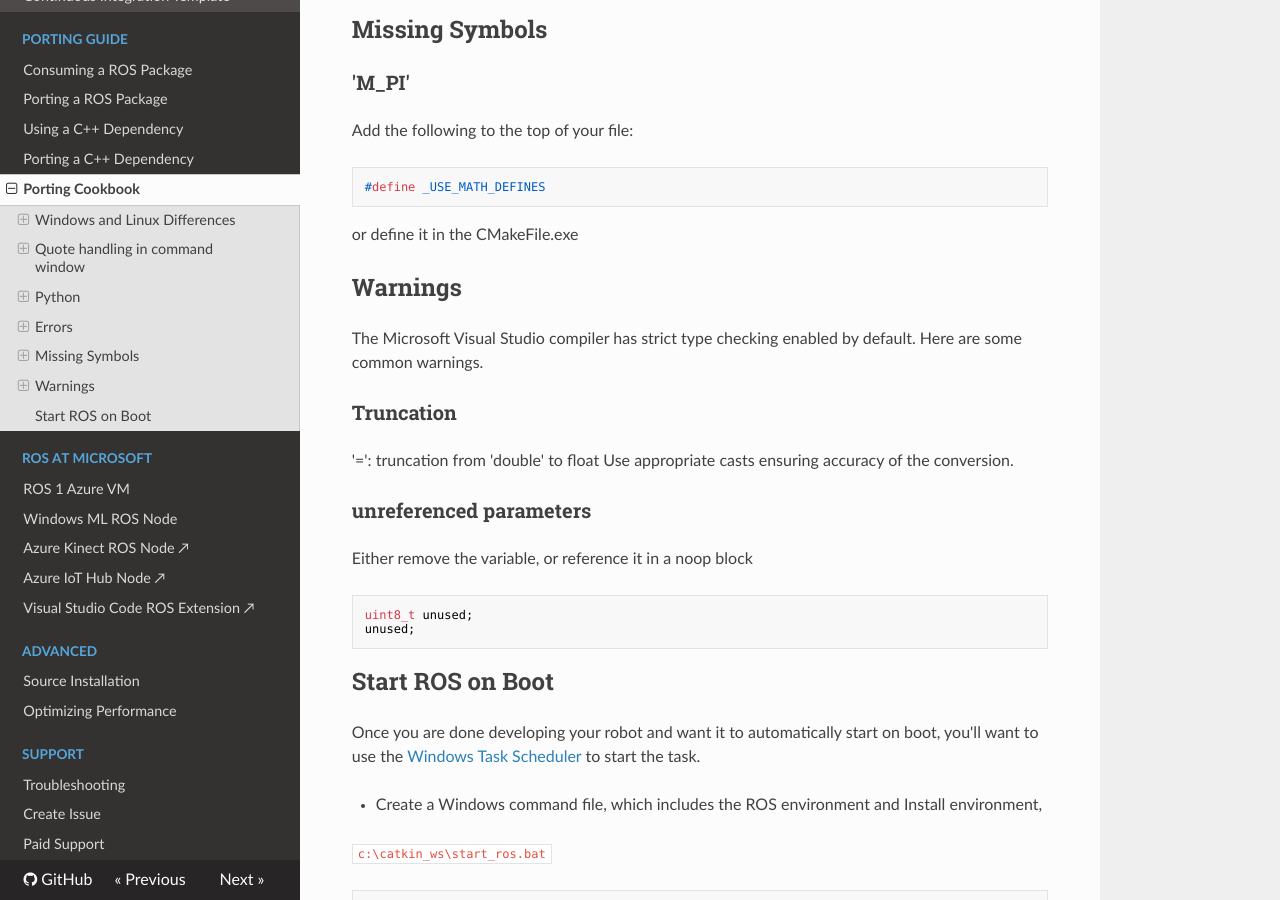
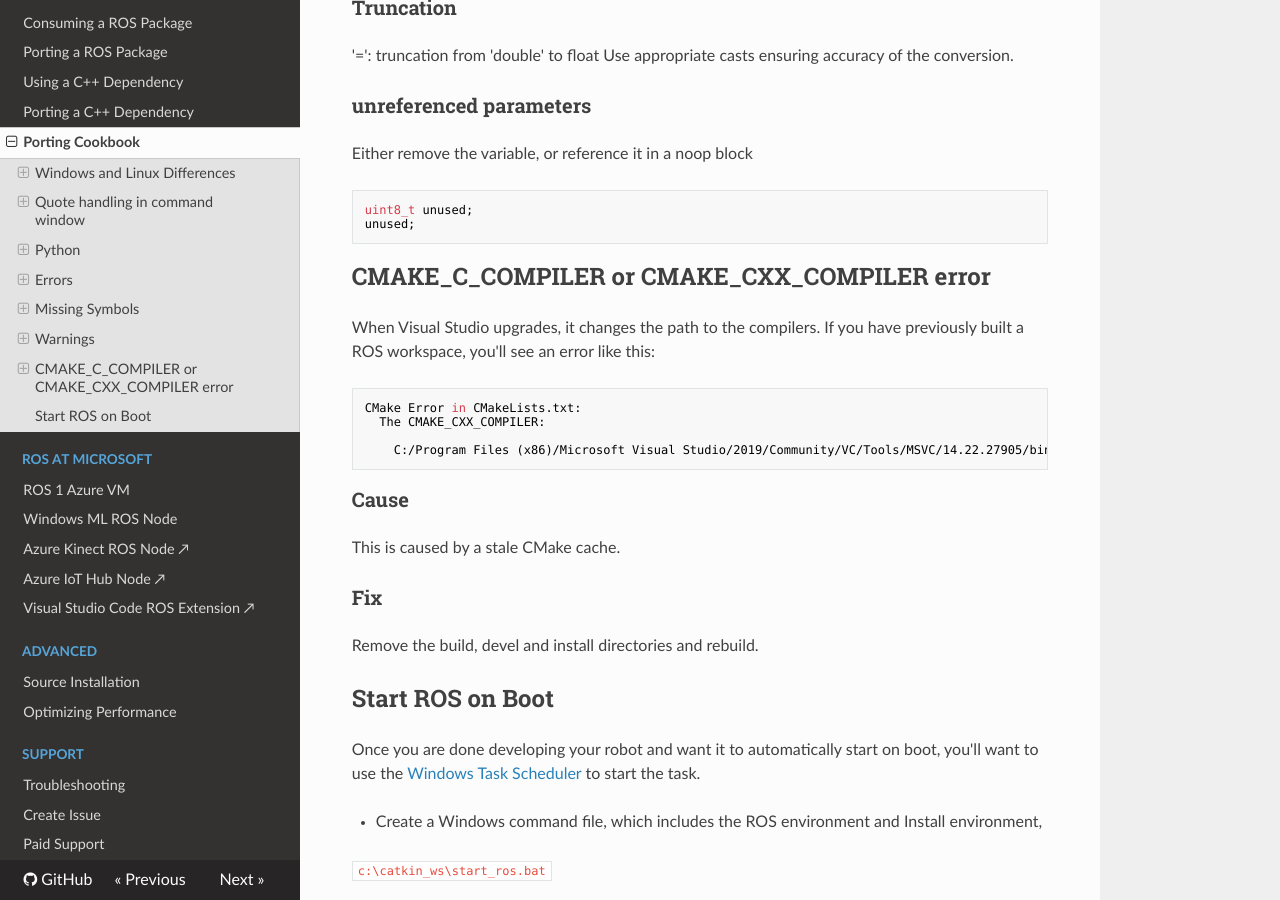
Before and after one commit to ms-iot/ROSOnWindows, an MkDocs documentation site: the page built from docs/Porting/Cookbook.md, in a window 1280 px wide and 900 px high, scrolled down 6032 px. Built offline with MkDocs 1.6.1, drawn with Linux system fonts in a browser that asks for light colours; nearby versions of some CDN libraries; some of the changed text lies outside the part shown.

Commit message:
Add Compiler upgrade error fixes
And remove a stale suggestion

````diff
--- a/docs/Porting/Cookbook.md
+++ b/docs/Porting/Cookbook.md
@@ -97,10 +97,10 @@
   set(CMAKE_CXX_STANDARD 11)
 endif()
 ```
-### ____attribute____
-____attribute____ is not suppported on MSVC. You can use a macro replacement or use a cross platform convention.
+### `__attribute____`
+`__attribute__` is not suppported with Microsoft compilers. You can use a macro replacement or use a cross platform convention.
 
-### `Unresolved External`
+### Unresolved External
 Linux automatically exports symbols. Windows, symbols are private by default. [CMake provides a facility for this](https://cmake.org/cmake/help/v3.4/prop_tgt/WINDOWS_EXPORT_ALL_SYMBOLS.html).
 
 In your cmake:
@@ -170,22 +170,6 @@
   )
 ```
 
-### Boost::asio Winsock.h has already been included
-
-#### Cause:
-ROS includes Windows.h, but explicitly excludes Winsock.h. Boost's socket_types.h checks for this flag and assumes winsock.h was included.
-
-#### Fix:
-Add the following before boost/asio.hpp:
-``` C++
-#include <ros/ros.h>
-
-#ifdef WIN32
-#include <winsock2.h>
-#endif
-
-#include <boost/asio.hpp>
-```
 ### Syntax error: 'constant' (windows.h included before conflicting dependency)
 
 #### Cause:
@@ -233,6 +217,20 @@
 unused;
 ```
 
+## CMAKE_C_COMPILER or CMAKE_CXX_COMPILER error
+When Visual Studio upgrades, it changes the path to the compilers. If you have previously built a ROS workspace, you'll see an error like this:
+```
+CMake Error in CMakeLists.txt:
+  The CMAKE_CXX_COMPILER:
+
+    C:/Program Files (x86)/Microsoft Visual Studio/2019/Community/VC/Tools/MSVC/14.22.27905/bin/Hostx64/x64/cl.exe
+```
+### Cause
+This is caused by a stale CMake cache.
+
+### Fix
+Remove the build, devel and install directories and rebuild.
+
 ## Start ROS on Boot
 Once you are done developing your robot and want it to automatically start on boot, you'll want to use the [Windows Task Scheduler][taskschd] to start the task.
 
````
